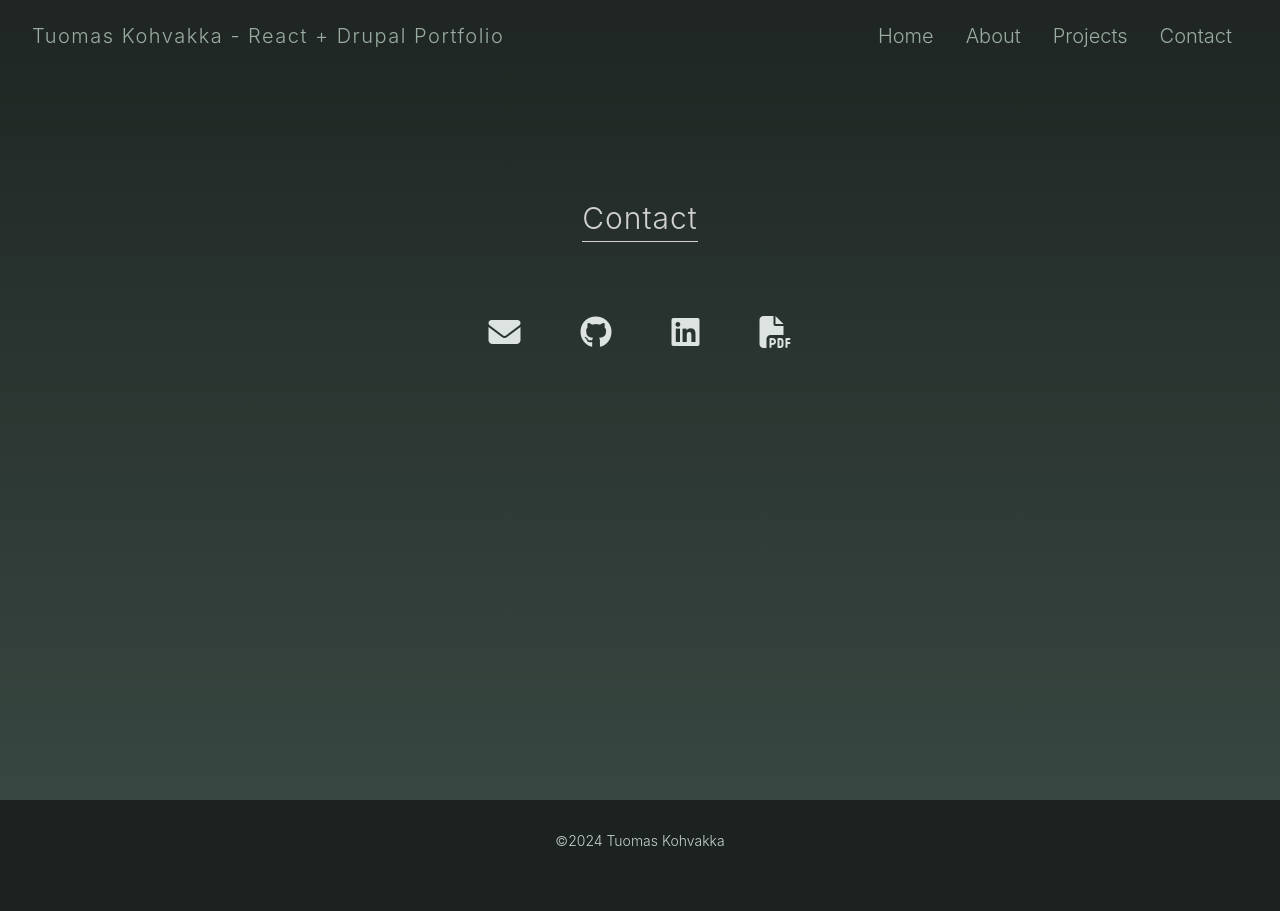
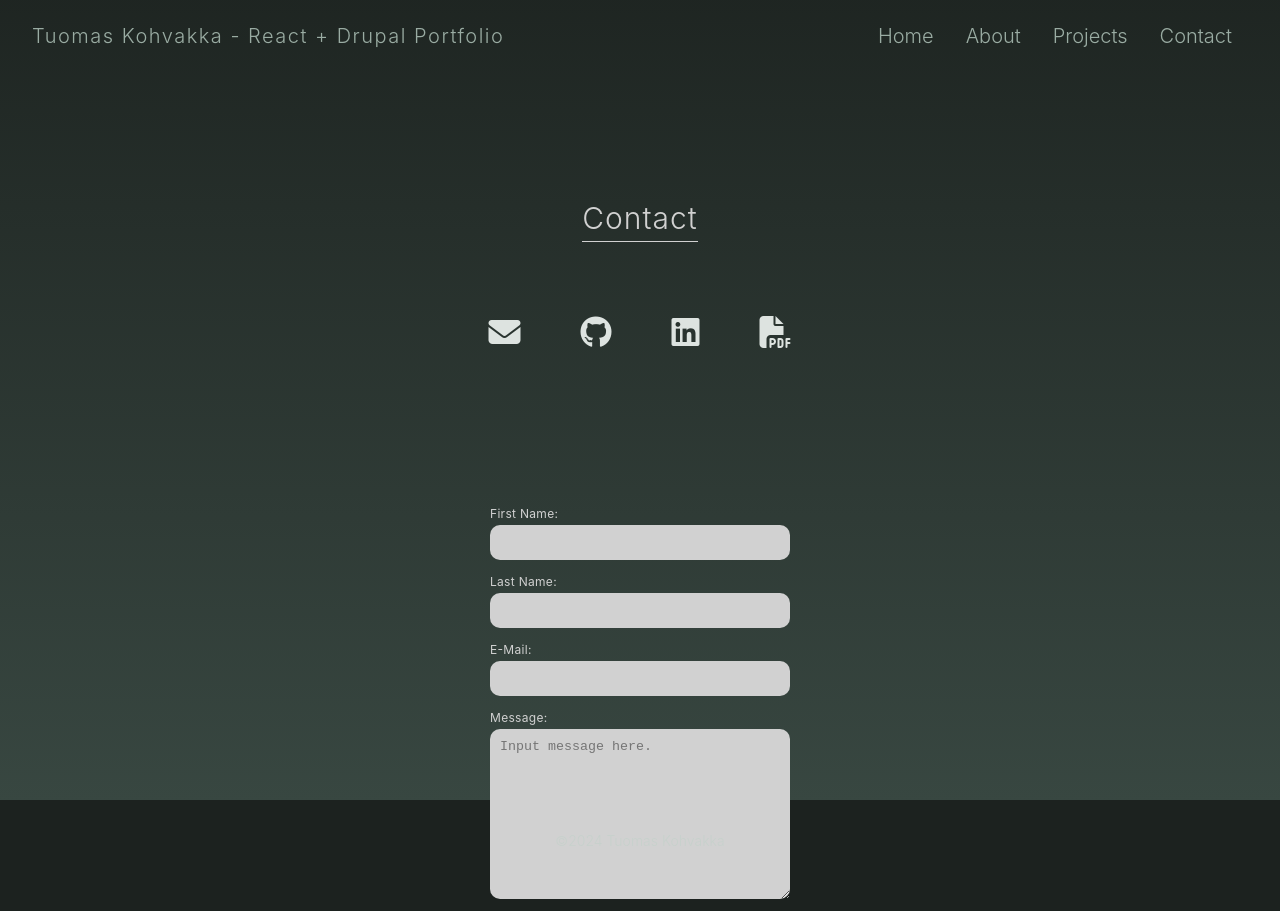
Before and after one commit to tauoms/drupalreact-portfolio, a React (Vite) app in the folder frontend/: page /contact in a window 1280 px wide. Shown: the top 911 px of the page. Before the commit the page ends 881 px from the top, so only its background shows below. Built offline with nearby package versions, Linux system fonts and the light colour scheme; a web font is replaced by a local one.

Commit message:
Add contact form

```diff
--- a/frontend/src/components/Contact.jsx
+++ b/frontend/src/components/Contact.jsx
@@ -35,6 +35,55 @@ const Contact = () => {
           <span className="visually-hidden">author&apos;s CV</span>
         </a>
       </div>
+
+      <div className="formcontainer">
+        <form
+          action="mailto:your-email@example.com"
+          method="POST"
+          autoComplete="on"
+        >
+          <label htmlFor="firstname" className="label">
+            First Name:{" "}
+          </label>
+          <br />
+          <input
+            type="text"
+            name="firstname"
+            id="firstname"
+            autoComplete="on"
+          />
+          <br />
+
+          <label htmlFor="lastname" className="label">
+            Last Name:{" "}
+          </label>
+          <br />
+          <input type="text" name="lastname" id="lastname" autoComplete="on" />
+          <br />
+
+          <label htmlFor="email" className="label">
+            E-Mail:{" "}
+          </label>
+          <br />
+          <input type="email" name="email" id="email" autoComplete="on" />
+          <br />
+
+          <label htmlFor="message" className="label">
+            Message:{" "}
+          </label>
+          <br />
+          <textarea
+            name="textinput"
+            id="message"
+            cols="30"
+            rows="10"
+            placeholder="Input message here."
+          />
+          <br />
+
+          <input type="submit" value="Submit" />
+        </form>
+      </div>
     </>
   );
 };
--- a/frontend/src/style.css
+++ b/frontend/src/style.css
@@ -286,7 +286,7 @@ header h3 {
 
 #contact {
   scroll-margin-top: 400px;
-  margin-bottom: 20rem;
+  margin-bottom: 10rem;
 }
 
 #about {
```
